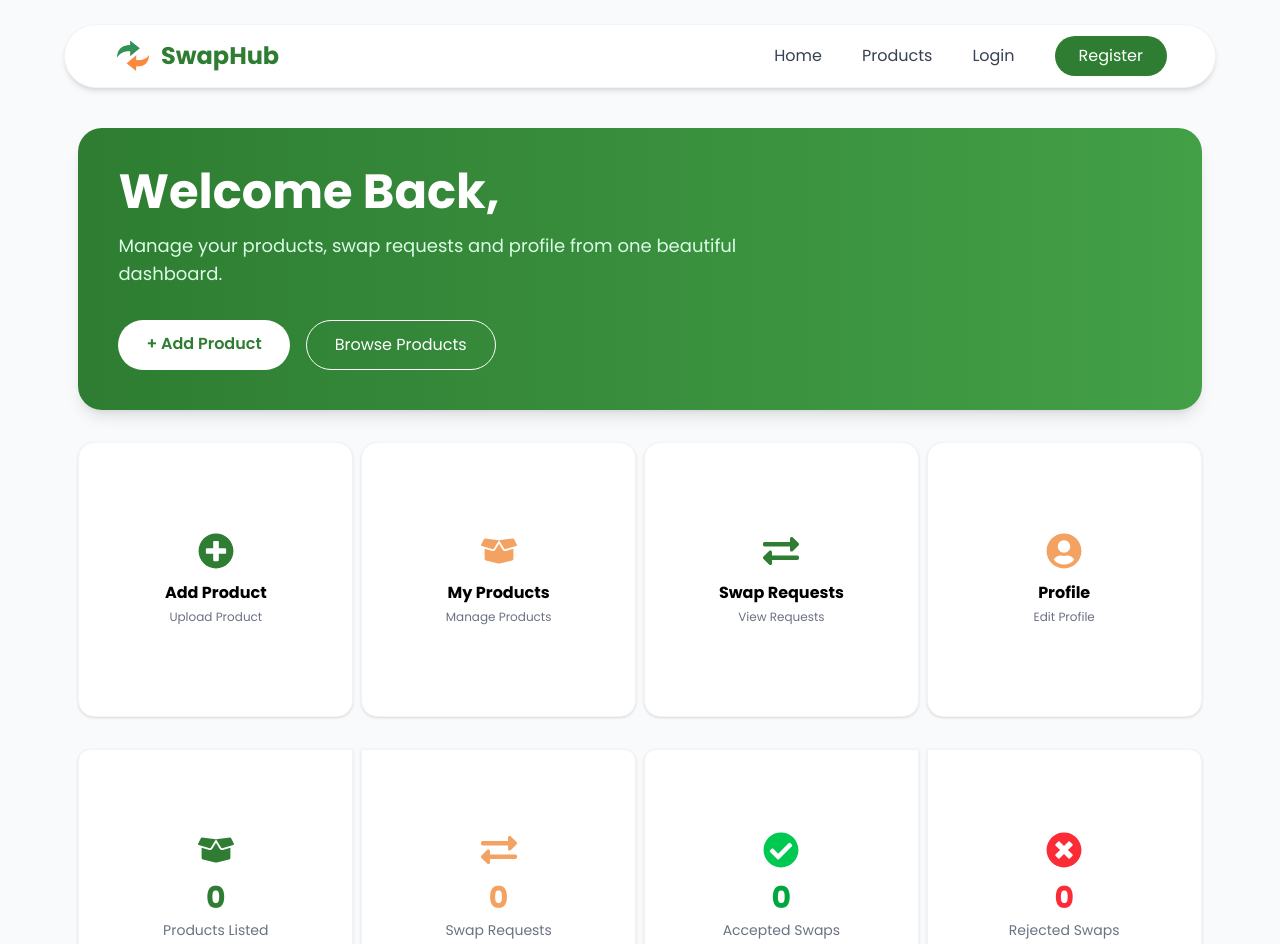
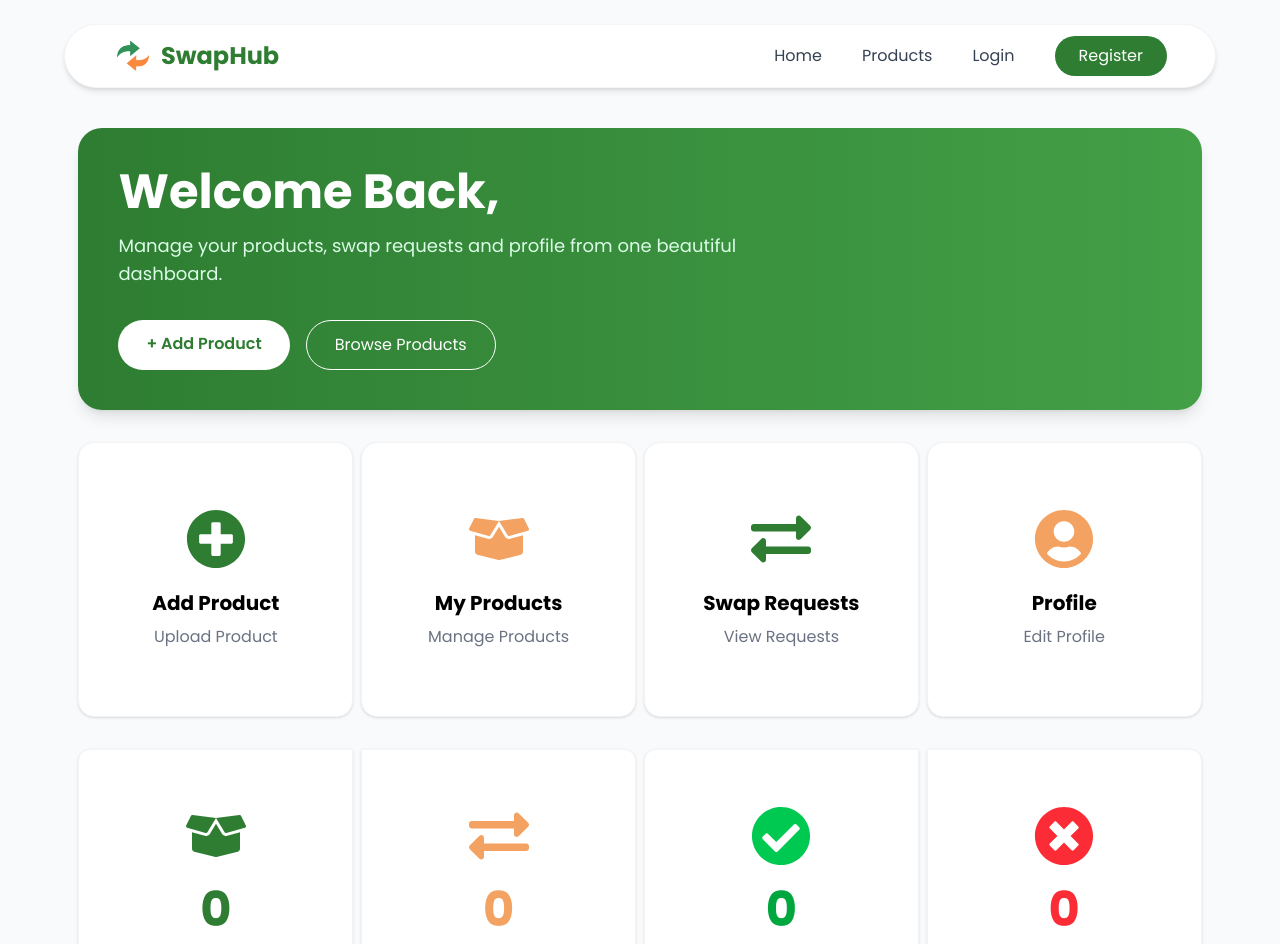
Before and after one commit to Amanverma45/swapHub, a React (Vite) app in the folder Frontend/hub/: page /welcome in a window 1280 px wide. Shown: the top 944 px of the page. Built offline with nearby package versions, Linux system fonts and the light colour scheme.

Commit message:
UI polish of welcome page

```diff
--- a/Frontend/hub/src/Components/Profile.jsx
+++ b/Frontend/hub/src/Components/Profile.jsx
@@ -141,7 +141,6 @@ const Profile = () => {
       );
     }
 
-    // Max size 5MB
     if (file.size > 5 * 1024 * 1024) {
       return toast.error("Image size must be less than 5 MB");
     }
--- a/Frontend/hub/src/Components/Welcome.jsx
+++ b/Frontend/hub/src/Components/Welcome.jsx
@@ -45,21 +45,18 @@ const Welcome = () => {
               viewport={{ once: true }}
               transition={{ duration: 0.3, delay: 0, }}
               whileHover={{
-                scale: 1.03,
+                scale: 1.02,
+                y: -4,
                 boxShadow: "0 12px 25px rgba(0,0,0,0.12)",
               }}
-              className="bg-white rounded-2xl border border-gray-100 shadow-sm
-               aspect-square
-               flex flex-col items-center justify-center
-               p-3 text-center transition-all duration-300"
+              className="bg-white rounded-2xl border border-gray-100 shadow-sm aspect-square flex flex-col items-center justify-center p-3 lg:p-6 text-center transition-all duration-300"
             >
-              <FaPlusCircle className="text-4xl text-[#2E7D32] mb-3" />
-
-              <h2 className="font-bold text-base">
+              <FaPlusCircle className="text-4xl lg:text-6xl text-[#2E7D32] mb-3 lg:mb-5" />
+              <h2 className="font-bold text-base lg:text-xl">
                 Add Product
               </h2>
 
-              <p className="text-xs text-gray-500 mt-1">
+              <p className="text-xs lg:text-base text-gray-500 mt-1 lg:mt-2">
                 Upload Product
               </p>
             </motion.div>
@@ -70,43 +67,46 @@ const Welcome = () => {
               initial={{ opacity: 0, x: 60 }}
               whileInView={{ opacity: 1, x: 0 }}
               viewport={{ once: true }}
-              transition={{ duration: 0.3, delay: 0.05, }}
+              transition={{ duration: 0.3, delay: 0.05 }}
               whileHover={{
-                scale: 1.03,
+                scale: 1.02,
+                y: -4,
                 boxShadow: "0 12px 25px rgba(0,0,0,0.12)",
               }}
-              className="bg-white rounded-2xl border border-gray-100 shadow-sm aspect-square flex flex-col items-center justify-center p-3 text-center transition-all duration-300"
+              className="bg-white rounded-2xl border border-gray-100 shadow-sm aspect-square flex flex-col items-center justify-center p-3 lg:p-6 text-center transition-all duration-300"
             >
-              <FaBoxOpen className="text-4xl text-[#F4A261] mb-3" />
+              <FaBoxOpen className="text-4xl lg:text-6xl text-[#F4A261] mb-3 lg:mb-5" />
 
-              <h2 className="font-bold text-base">
+              <h2 className="font-bold text-base lg:text-xl">
                 My Products
               </h2>
 
-              <p className="text-xs text-gray-500 mt-1">
+              <p className="text-xs lg:text-base text-gray-500 mt-1 lg:mt-2">
                 Manage Products
               </p>
             </motion.div>
           </Link>
+
           <Link to="/swapRequest" className="block">
             <motion.div
               initial={{ opacity: 0, x: -60 }}
               whileInView={{ opacity: 1, x: 0 }}
               viewport={{ once: true }}
-              transition={{ duration: 0.3, delay: 0.1, }}
+              transition={{ duration: 0.3, delay: 0.1 }}
               whileHover={{
-                scale: 1.03,
+                scale: 1.02,
+                y: -4,
                 boxShadow: "0 12px 25px rgba(0,0,0,0.12)",
               }}
-              className="bg-white rounded-2xl border border-gray-100 shadow-sm aspect-square flex flex-col items-center justify-center p-3 text-center transition-all duration-300"
+              className="bg-white rounded-2xl border border-gray-100 shadow-sm aspect-square flex flex-col items-center justify-center p-3 lg:p-6 text-center transition-all duration-300"
             >
-              <FaExchangeAlt className="text-4xl text-[#2E7D32] mb-3" />
+              <FaExchangeAlt className="text-4xl lg:text-6xl text-[#2E7D32] mb-3 lg:mb-5" />
 
-              <h2 className="font-bold text-base">
+              <h2 className="font-bold text-base lg:text-xl">
                 Swap Requests
               </h2>
 
-              <p className="text-xs text-gray-500 mt-1">
+              <p className="text-xs lg:text-base text-gray-500 mt-1 lg:mt-2">
                 View Requests
               </p>
             </motion.div>
@@ -117,20 +117,21 @@ const Welcome = () => {
               initial={{ opacity: 0, x: 60 }}
               whileInView={{ opacity: 1, x: 0 }}
               viewport={{ once: true }}
-              transition={{ duration: 0.3, delay: 0.15, }}
+              transition={{ duration: 0.3, delay: 0.15 }}
               whileHover={{
-                scale: 1.03,
+                scale: 1.02,
+                y: -4,
                 boxShadow: "0 12px 25px rgba(0,0,0,0.12)",
               }}
-              className="bg-white rounded-2xl border border-gray-100 shadow-sm aspect-square flex flex-col items-center justify-center p-3 text-center transition-all duration-300"
+              className="bg-white rounded-2xl border border-gray-100 shadow-sm aspect-square flex flex-col items-center justify-center p-3 lg:p-6 text-center transition-all duration-300"
             >
-              <FaUserCircle className="text-4xl text-[#F4A261] mb-3" />
+              <FaUserCircle className="text-4xl lg:text-6xl text-[#F4A261] mb-3 lg:mb-5" />
 
-              <h2 className="font-bold text-base">
+              <h2 className="font-bold text-base lg:text-xl">
                 Profile
               </h2>
 
-              <p className="text-xs text-gray-500 mt-1">
+              <p className="text-xs lg:text-base text-gray-500 mt-1 lg:mt-2">
                 Edit Profile
               </p>
             </motion.div>
@@ -146,18 +147,19 @@ const Welcome = () => {
             viewport={{ once: true }}
             transition={{ delay: 0 }}
             whileHover={{
-              scale: 1.03,
+              scale: 1.02,
+              y: -4,
               boxShadow: "0 12px 25px rgba(0,0,0,0.12)",
             }}
-            className="bg-white border border-gray-100 rounded-l-xl aspect-square flex flex-col items-center justify-center p-3 shadow-sm transition-all duration-300"
+            className="bg-white border border-gray-100 rounded-l-xl aspect-square flex flex-col items-center justify-center p-3 lg:p-6 shadow-sm transition-all duration-300"
           >
-            <FaBoxOpen className="text-4xl text-[#2E7D32] mb-3" />
+            <FaBoxOpen className="text-4xl lg:text-6xl text-[#2E7D32] mb-3 lg:mb-5" />
 
-            <h3 className="text-3xl font-bold text-[#2E7D32]">
+            <h3 className="text-3xl lg:text-5xl font-bold text-[#2E7D32]">
               0
             </h3>
 
-            <p className="text-sm text-gray-500 mt-1 text-center">
+            <p className="text-sm lg:text-base text-gray-500 mt-1 lg:mt-2 text-center">
               Products Listed
             </p>
           </motion.div>
@@ -168,18 +170,19 @@ const Welcome = () => {
             viewport={{ once: true }}
             transition={{ delay: 0.05 }}
             whileHover={{
-              scale: 1.03,
+              scale: 1.02,
+              y: -4,
               boxShadow: "0 12px 25px rgba(0,0,0,0.12)",
             }}
-            className="bg-white border border-gray-100 rounded-r-xl aspect-square flex flex-col items-center justify-center p-3 shadow-sm transition-all duration-300"
+            className="bg-white border border-gray-100 rounded-r-xl aspect-square flex flex-col items-center justify-center p-3 lg:p-6 shadow-sm transition-all duration-300"
           >
-            <FaExchangeAlt className="text-4xl text-[#F4A261] mb-3" />
+            <FaExchangeAlt className="text-4xl lg:text-6xl text-[#F4A261] mb-3 lg:mb-5" />
 
-            <h3 className="text-3xl font-bold text-[#F4A261]">
+            <h3 className="text-3xl lg:text-5xl font-bold text-[#F4A261]">
               0
             </h3>
 
-            <p className="text-sm text-gray-500 mt-1 text-center">
+            <p className="text-sm lg:text-base text-gray-500 mt-1 lg:mt-2 text-center">
               Swap Requests
             </p>
           </motion.div>
@@ -190,18 +193,19 @@ const Welcome = () => {
             viewport={{ once: true }}
             transition={{ delay: 0.1 }}
             whileHover={{
-              scale: 1.03,
+              scale: 1.02,
+              y: -4,
               boxShadow: "0 12px 25px rgba(0,0,0,0.12)",
             }}
-            className="bg-white border border-gray-100 rounded-l-xl aspect-square flex flex-col items-center justify-center p-3 shadow-sm transition-all duration-300"
+            className="bg-white border border-gray-100 rounded-l-xl aspect-square flex flex-col items-center justify-center p-3 lg:p-6 shadow-sm transition-all duration-300"
           >
-            <FaCheckCircle className="text-4xl text-green-500 mb-3" />
+            <FaCheckCircle className="text-4xl lg:text-6xl text-green-500 mb-3 lg:mb-5" />
 
-            <h3 className="text-3xl font-bold text-green-600">
+            <h3 className="text-3xl lg:text-5xl font-bold text-green-600">
               0
             </h3>
 
-            <p className="text-sm text-gray-500 mt-1 text-center">
+            <p className="text-sm lg:text-base text-gray-500 mt-1 lg:mt-2 text-center">
               Accepted Swaps
             </p>
           </motion.div>
@@ -212,18 +216,19 @@ const Welcome = () => {
             viewport={{ once: true }}
             transition={{ delay: 0.15 }}
             whileHover={{
-              scale: 1.03,
+              scale: 1.02,
+              y: -4,
               boxShadow: "0 12px 25px rgba(0,0,0,0.12)",
             }}
-            className="bg-white border border-gray-100 rounded-r-xl aspect-square flex flex-col items-center justify-center p-3 shadow-sm transition-all duration-300"
+            className="bg-white border border-gray-100 rounded-r-xl aspect-square flex flex-col items-center justify-center p-3 lg:p-6 shadow-sm transition-all duration-300"
           >
-            <FaTimesCircle className="text-4xl text-red-500 mb-3" />
+            <FaTimesCircle className="text-4xl lg:text-6xl text-red-500 mb-3 lg:mb-5" />
 
-            <h3 className="text-3xl font-bold text-red-500">
+            <h3 className="text-3xl lg:text-5xl font-bold text-red-500">
               0
             </h3>
 
-            <p className="text-sm text-gray-500 mt-1 text-center">
+            <p className="text-sm lg:text-base text-gray-500 mt-1 lg:mt-2 text-center">
               Rejected Swaps
             </p>
           </motion.div>
```
Lines whose indentation alone changed are shown as unchanged.
